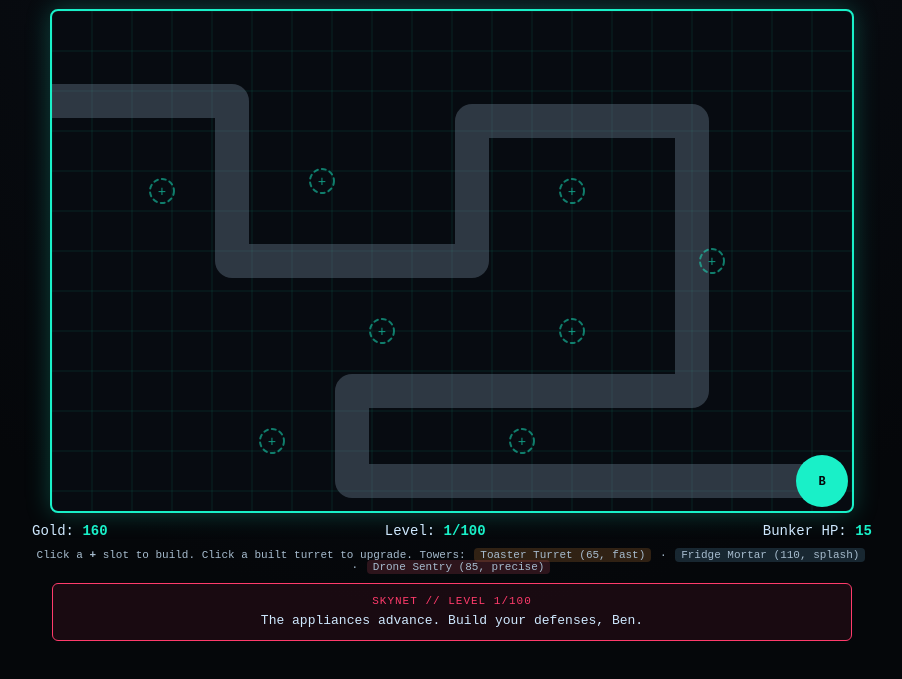
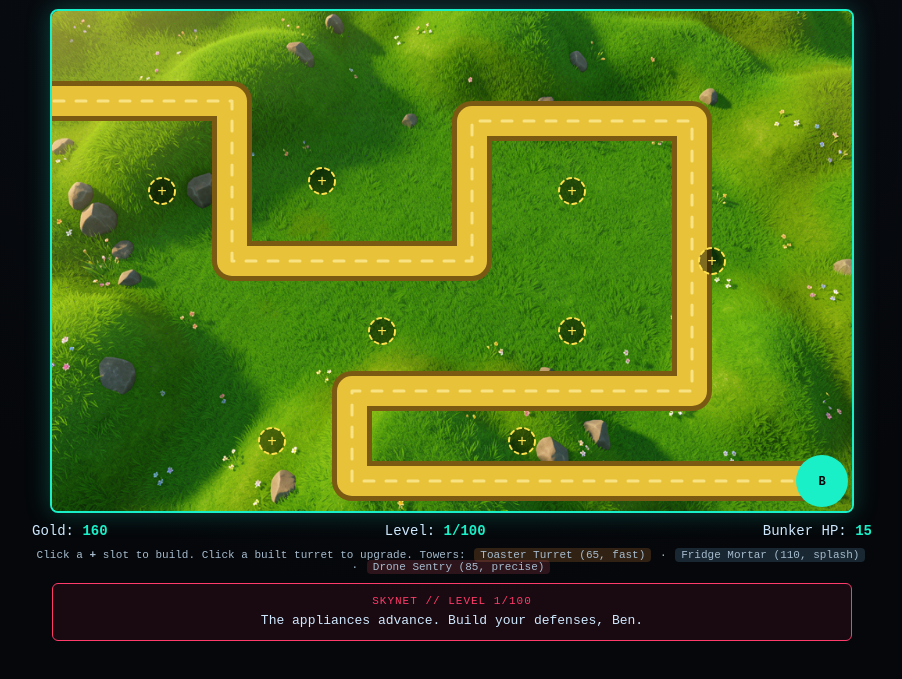
Before and after one commit to ManicMinerWD/skynet-operation-kill-ben, a plain HTML site: page index.html in a window 1280 px wide. Both pictures are taken after a click on the button "DEPLOY BEN". Shown: the part 109-788 px from the top of the page, without its empty margins (188-1090 px from the left). Drawn offline with Linux system fonts and the light colour scheme.

Commit message:
Green field background + gold road
- Generated high-quality green grass field (bg-green.png), drawn as playfield backdrop
  (with green-gradient fallback until loaded)
- Gold road rendered along the exact PATH waypoints so enemies stay on-road
  (dark edge + gold surface + dashed center line)
- Empty build slots restyled to pop on green (dark fill + gold dashed ring)
- Cache-bust index.html to v=3 (bg-green.png is a new asset)

```diff
--- a/game.js
+++ b/game.js
@@ -5,6 +5,12 @@
   const canvas = document.getElementById("game");
   const ctx = canvas.getContext("2d");
   const W = canvas.width, H = canvas.height;
+
+  // ---- background artwork ----
+  const bgImg = new Image();
+  bgImg.src = "bg-green.png"; // high-quality generated green field
+  let bgReady = false;
+  bgImg.onload = () => { bgReady = true; };
 
   const goldEl = document.getElementById("gold");
   const waveEl = document.getElementById("wave");
@@ -284,17 +290,32 @@
   // ---- draw ----
   function draw() {
     const s = state;
-    ctx.clearRect(0, 0, W, H);
-    // backdrop grid
-    ctx.strokeStyle = "rgba(25,240,200,0.05)";
-    for (let gx = 0; gx <= W; gx += 40) { ctx.beginPath(); ctx.moveTo(gx, 0); ctx.lineTo(gx, H); ctx.stroke(); }
-    for (let gy = 0; gy <= H; gy += 40) { ctx.beginPath(); ctx.moveTo(0, gy); ctx.lineTo(W, gy); ctx.stroke(); }
+    // green field backdrop
+    if (bgReady) {
+      ctx.drawImage(bgImg, 0, 0, W, H);
+    } else {
+      const g = ctx.createLinearGradient(0, 0, 0, H);
+      g.addColorStop(0, "#1f7a3a"); g.addColorStop(1, "#0f4d24");
+      ctx.fillStyle = g; ctx.fillRect(0, 0, W, H);
+    }
 
-    // path
-    ctx.strokeStyle = "rgba(120,140,160,0.35)"; ctx.lineWidth = 34; ctx.lineJoin = "round"; ctx.lineCap = "round";
+    // gold road (follows the enemies' path exactly)
+    ctx.lineJoin = "round"; ctx.lineCap = "round";
+    // shadow / dirt edge
+    ctx.strokeStyle = "#7a5a12"; ctx.lineWidth = 40;
     ctx.beginPath(); ctx.moveTo(PATH[0].x, PATH[0].y);
     for (let i = 1; i < PATH.length; i++) ctx.lineTo(PATH[i].x, PATH[i].y);
     ctx.stroke();
+    // gold surface
+    ctx.strokeStyle = "#e8c33a"; ctx.lineWidth = 30;
+    ctx.beginPath(); ctx.moveTo(PATH[0].x, PATH[0].y);
+    for (let i = 1; i < PATH.length; i++) ctx.lineTo(PATH[i].x, PATH[i].y);
+    ctx.stroke();
+    // center dashed line
+    ctx.strokeStyle = "rgba(255,240,160,0.7)"; ctx.lineWidth = 3; ctx.setLineDash([10, 12]);
+    ctx.beginPath(); ctx.moveTo(PATH[0].x, PATH[0].y);
+    for (let i = 1; i < PATH.length; i++) ctx.lineTo(PATH[i].x, PATH[i].y);
+    ctx.stroke(); ctx.setLineDash([]);
 
     // castle / bunker
     ctx.fillStyle = "#19f0c8"; ctx.beginPath(); ctx.arc(CASTLE.x, CASTLE.y, CASTLE.r, 0, Math.PI * 2); ctx.fill();
@@ -312,9 +333,10 @@
           ctx.strokeStyle = "rgba(25,240,200,0.4)"; ctx.lineWidth = 1; ctx.beginPath(); ctx.arc(slot.x, slot.y, t.range, 0, Math.PI * 2); ctx.stroke();
         }
       } else {
-        ctx.beginPath(); ctx.arc(slot.x, slot.y, 12, 0, Math.PI * 2);
-        ctx.strokeStyle = "rgba(25,240,200,0.5)"; ctx.lineWidth = 2; ctx.setLineDash([4, 4]); ctx.stroke(); ctx.setLineDash([]);
-        ctx.fillStyle = "rgba(25,240,200,0.6)"; ctx.font = "14px monospace"; ctx.textAlign = "center"; ctx.fillText("+", slot.x, slot.y + 5);
+        ctx.beginPath(); ctx.arc(slot.x, slot.y, 13, 0, Math.PI * 2);
+        ctx.fillStyle = "rgba(0,0,0,0.45)"; ctx.fill();
+        ctx.strokeStyle = "#ffe14d"; ctx.lineWidth = 2; ctx.setLineDash([4, 4]); ctx.stroke(); ctx.setLineDash([]);
+        ctx.fillStyle = "#ffe14d"; ctx.font = "16px monospace"; ctx.textAlign = "center"; ctx.fillText("+", slot.x, slot.y + 5);
       }
     }
 
--- a/index.html
+++ b/index.html
@@ -4,7 +4,7 @@
   <meta charset="UTF-8" />
   <meta name="viewport" content="width=device-width, initial-scale=1.0" />
   <title>SkyNet Operation: Kill Ben — Castle Defense</title>
-  <link rel="stylesheet" href="style.css?v=2" />
+  <link rel="stylesheet" href="style.css?v=3" />
 </head>
 <body>
   <div id="game-wrap">
@@ -43,6 +43,6 @@
       </div>
     </div>
   </div>
-  <script src="game.js?v=2"></script>
+  <script src="game.js?v=3"></script>
 </body>
 </html>
```
Also changed, not shown: bg-green.png (added).
